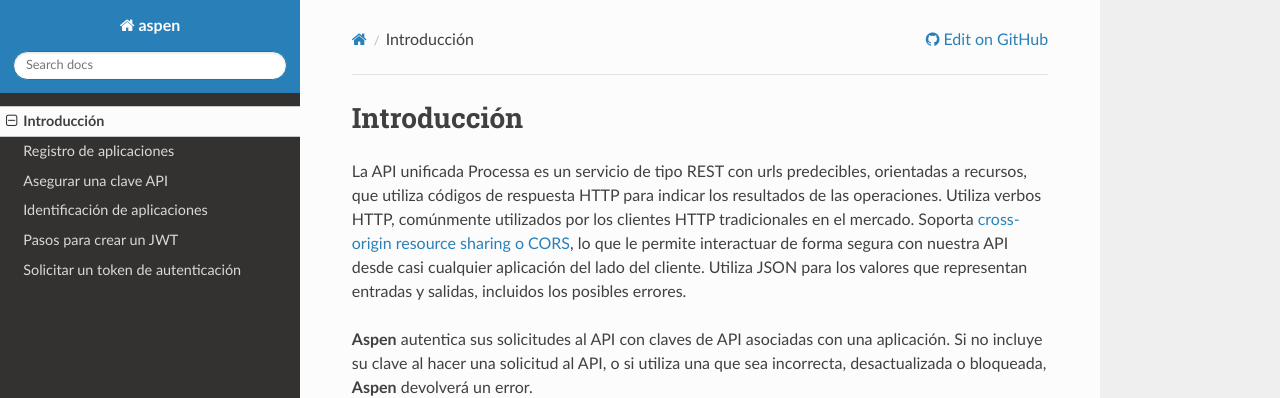
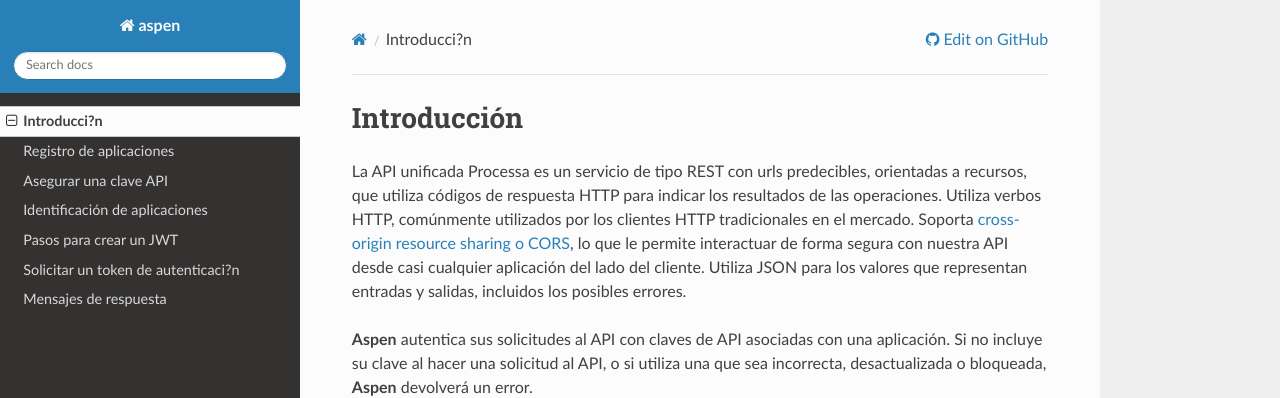
Before and after one commit to menchi2000/Aspen, an MkDocs documentation site: the page built from docs/index.md, in a window 1280 px wide. Shown: the top 398 px of the page. Built offline with MkDocs 1.6.1, drawn with Linux system fonts in a browser that asks for light colours; nearby versions of some CDN libraries; old or Windows-style settings are respelled for this version of MkDocs.

Commit message:
Se agrega Mensajes de respuesta al índice
Se agrega Mensajes de respuesta al índice

```diff
--- a/mkdocs.yml
+++ b/mkdocs.yml
@@ -3,9 +3,10 @@ theme: readthedocs
 repo_url: https://github.com/RD-Processa/Aspen
 
 pages:
-- Introducción: index.md
+- Introducci?n: index.md
 - Registro de aplicaciones: App_Register.md
 - Asegurar una clave API: Securing_AppKey.md
 - Identificación de aplicaciones: App_Setup.md
 - Pasos para crear un JWT : JWT-Build.md
-- Solicitar un token de autenticación: JWT-Request.md
+- Solicitar un token de autenticaci?n: JWT-Request.md
+- Mensajes de respuesta: Responses.md
```
